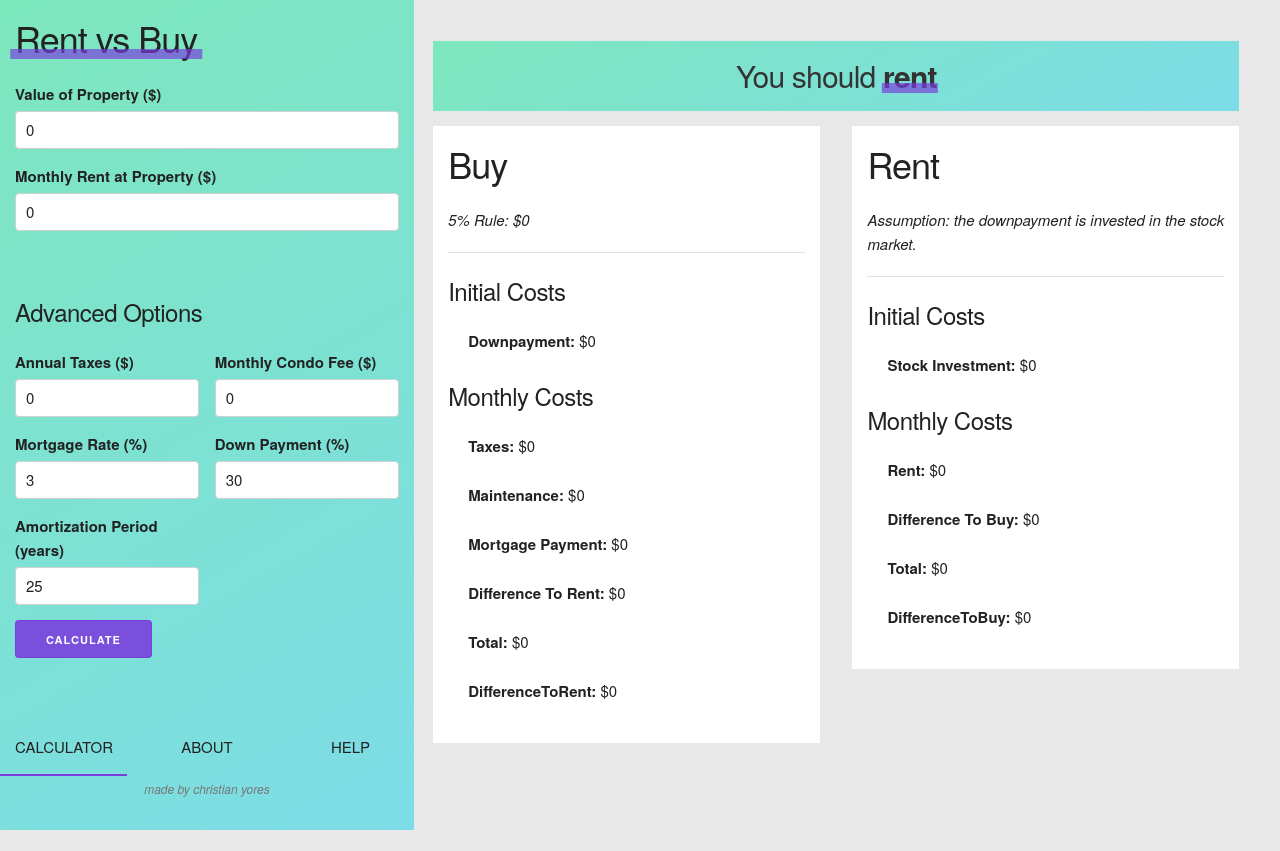
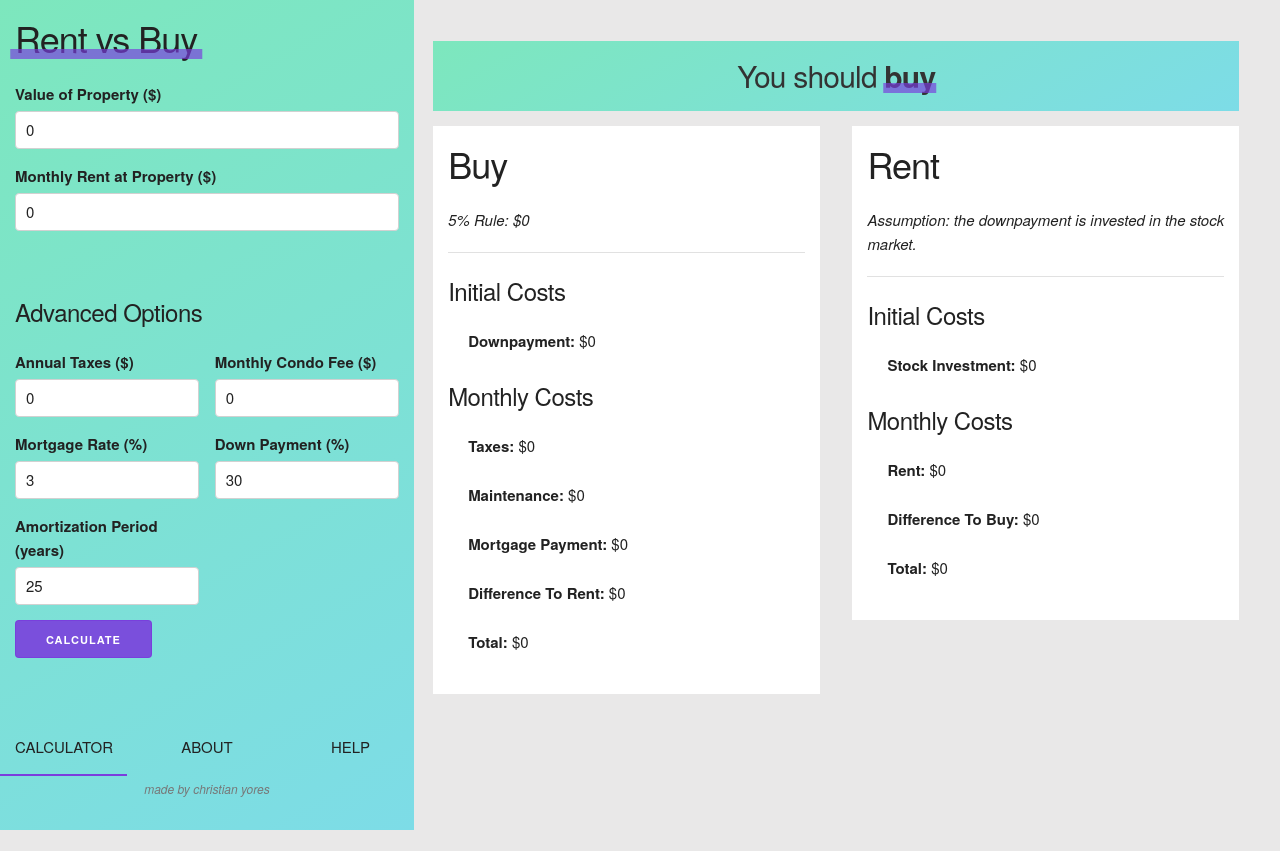
Before and after one commit to cyores/rentvbuy, a React (Create React App) app: page / in a window 1280 px wide. Both pictures are taken after a click on the button "CALCULATE". Built offline with nearby package versions, Linux system fonts and the light colour scheme.

Commit message:
Fixed verdict displaying wrong verdict, typo in calcs

```diff
--- a/src/App.js
+++ b/src/App.js
@@ -49,7 +49,7 @@ class App extends React.Component {
                 },
 
                 percentRule: 0,
-                rentOrBuy: null,
+                rentOrBuy: "",
                 donecalcs: false
             },
             view: "calculator"
--- a/src/components/Calculator.js
+++ b/src/components/Calculator.js
@@ -36,15 +36,15 @@ class Calculator extends Component {
 
         s.calcs.buy.monthlyCosts.Total = this.calcMonthlyBuyTotal(s);
 
-        s.calcs.rent.monthlyCosts.DifferenceToBuy =
+        s.calcs.rent.monthlyCosts.Difference_To_Buy =
             parseFloat((s.calcs.buy.monthlyCosts.Total - s.calcs.rent.monthlyCosts.Total).toFixed(2));
 
-        s.calcs.buy.monthlyCosts.DifferenceToRent =
+        s.calcs.buy.monthlyCosts.Difference_To_Rent =
             parseFloat((s.calcs.rent.monthlyCosts.Total - s.calcs.buy.monthlyCosts.Total).toFixed(2));
 
         s.calcs.percentRule = this.calcPercentRule(s);
 
-        if (s.calcs.percentRule < s.calcs.rent) {
+        if (s.calcs.percentRule < s.calcs.rent.monthlyCosts.Rent) {
             s.calcs.rentOrBuy = "buy";
         } else {
             s.calcs.rentOrBuy = "rent";
--- a/src/components/Verdict.js
+++ b/src/components/Verdict.js
@@ -18,15 +18,9 @@ class Verdict extends Component {
     render() {
         return (
             <StyledVerdict className="u-full-width">
-                {this.props.rentOrBuy === "buy" ? (
-                    <h4>
-                        You should <b className="fancy-underline">buy</b>
-                    </h4>
-                ) : (
-                    <h4>
-                        You should <b className="fancy-underline">rent</b>
-                    </h4>
-                )}
+                <h4>
+                    You should <b className="fancy-underline">buy</b>
+                </h4>
             </StyledVerdict>
         );
     }
```
